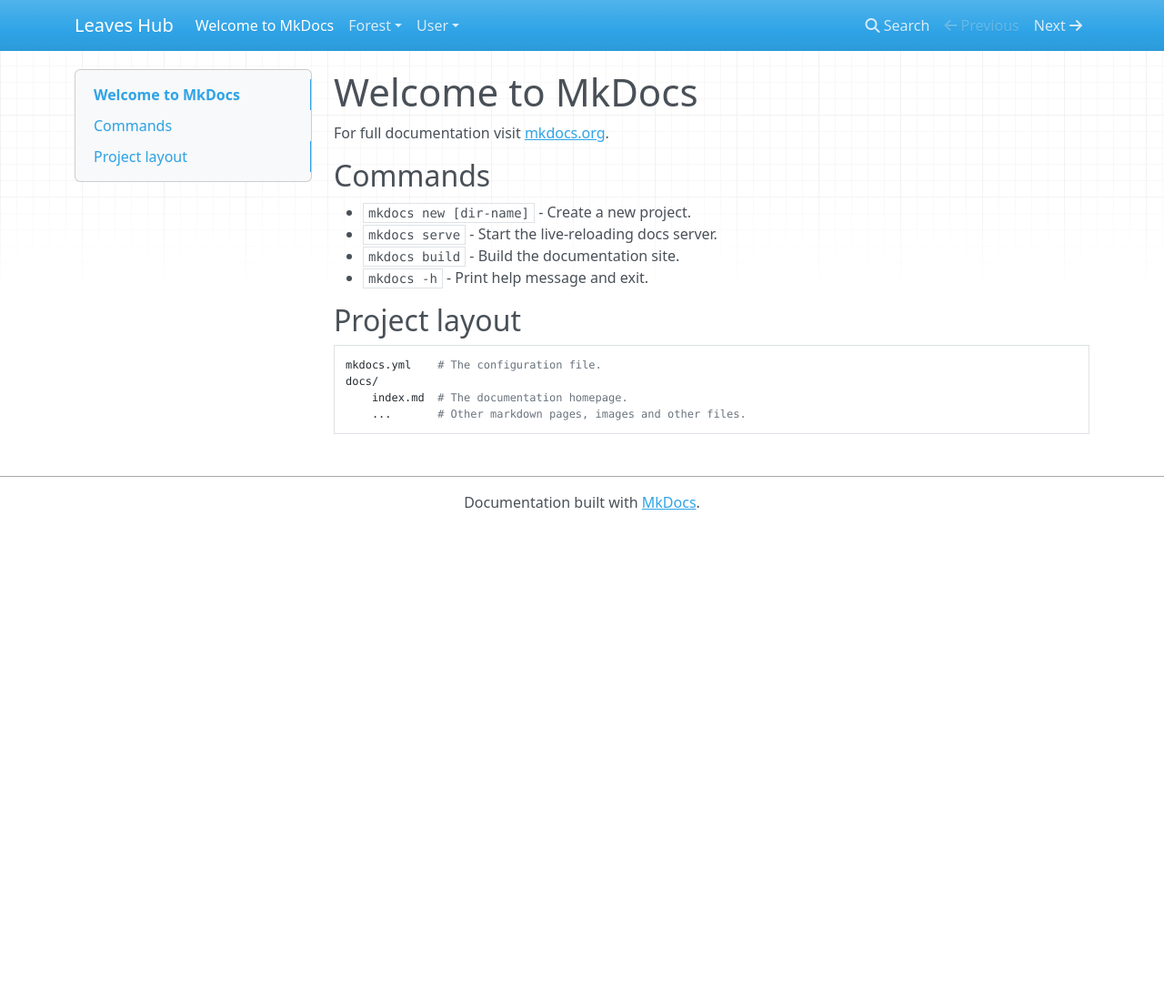
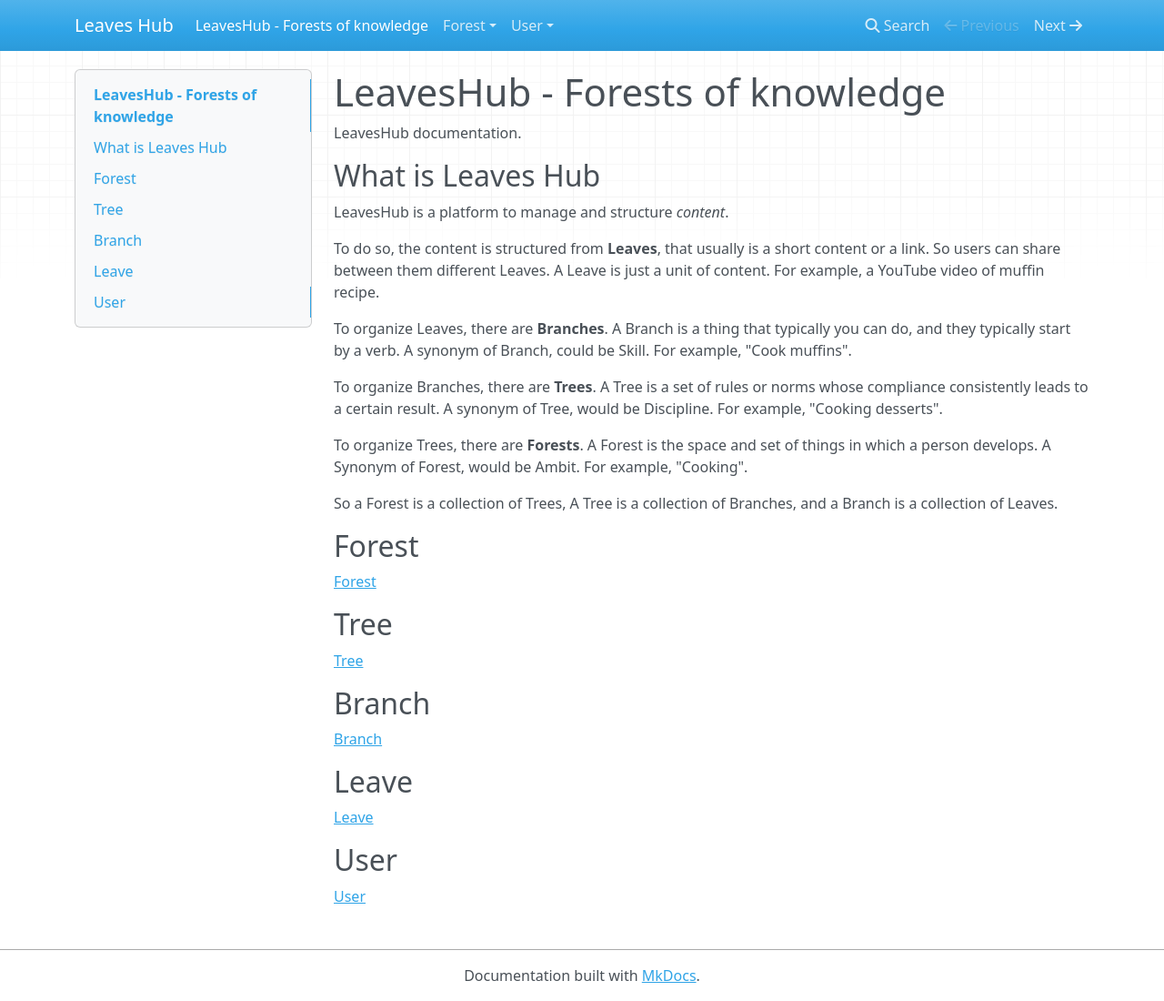
Before and after one commit to hanschrome/LeavesHub, an MkDocs documentation site: the page built from docs/index.md, in a window 1280 px wide and 1100 px high. Shown: the whole window at 91% size. Built offline with MkDocs 1.6.1, drawn with Linux system fonts in a browser that asks for light colours; nearby versions of some CDN libraries.

Commit message:
Added main project's documentation page

```diff
--- a/docs/index.md
+++ b/docs/index.md
@@ -1,17 +1,41 @@
-# Welcome to MkDocs
+# LeavesHub - Forests of knowledge
 
-For full documentation visit [mkdocs.org](https://www.mkdocs.org).
+LeavesHub documentation.
 
-## Commands
+## What is Leaves Hub
 
-* `mkdocs new [dir-name]` - Create a new project.
-* `mkdocs serve` - Start the live-reloading docs server.
-* `mkdocs build` - Build the documentation site.
-* `mkdocs -h` - Print help message and exit.
+LeavesHub is a platform to manage and structure *content*.
 
-## Project layout
+To do so, the content is structured from **Leaves**, that usually is a short content or a link. So users can share between
+ them different Leaves. A Leave is just a unit of content. For example, a YouTube video of muffin recipe.
 
-    mkdocs.yml    # The configuration file.
-    docs/
-        index.md  # The documentation homepage.
-        ...       # Other markdown pages, images and other files.
+To organize Leaves, there are **Branches**. A Branch is a thing that typically you can do, and they typically start by
+ a verb. A synonym of Branch, could be Skill. For example, "Cook muffins".
+
+To organize Branches, there are **Trees**. A Tree is a set of rules or norms whose compliance consistently leads to a
+ certain result. A synonym of Tree, would be Discipline. For example, "Cooking desserts".
+
+To organize Trees, there are **Forests**. A Forest is the space and set of things in which a person develops. A Synonym of
+ Forest, would be Ambit. For example, "Cooking".
+
+So a Forest is a collection of Trees, A Tree is a collection of Branches, and a Branch is a collection of Leaves.
+
+## Forest
+
+[Forest](/forest)
+
+## Tree
+
+[Tree](/forest/tree)
+
+## Branch
+
+[Branch](/forest/tree/branch)
+
+## Leave
+
+[Leave](/forest/tree/branch/leave)
+
+## User
+
+[User](/user)
```
